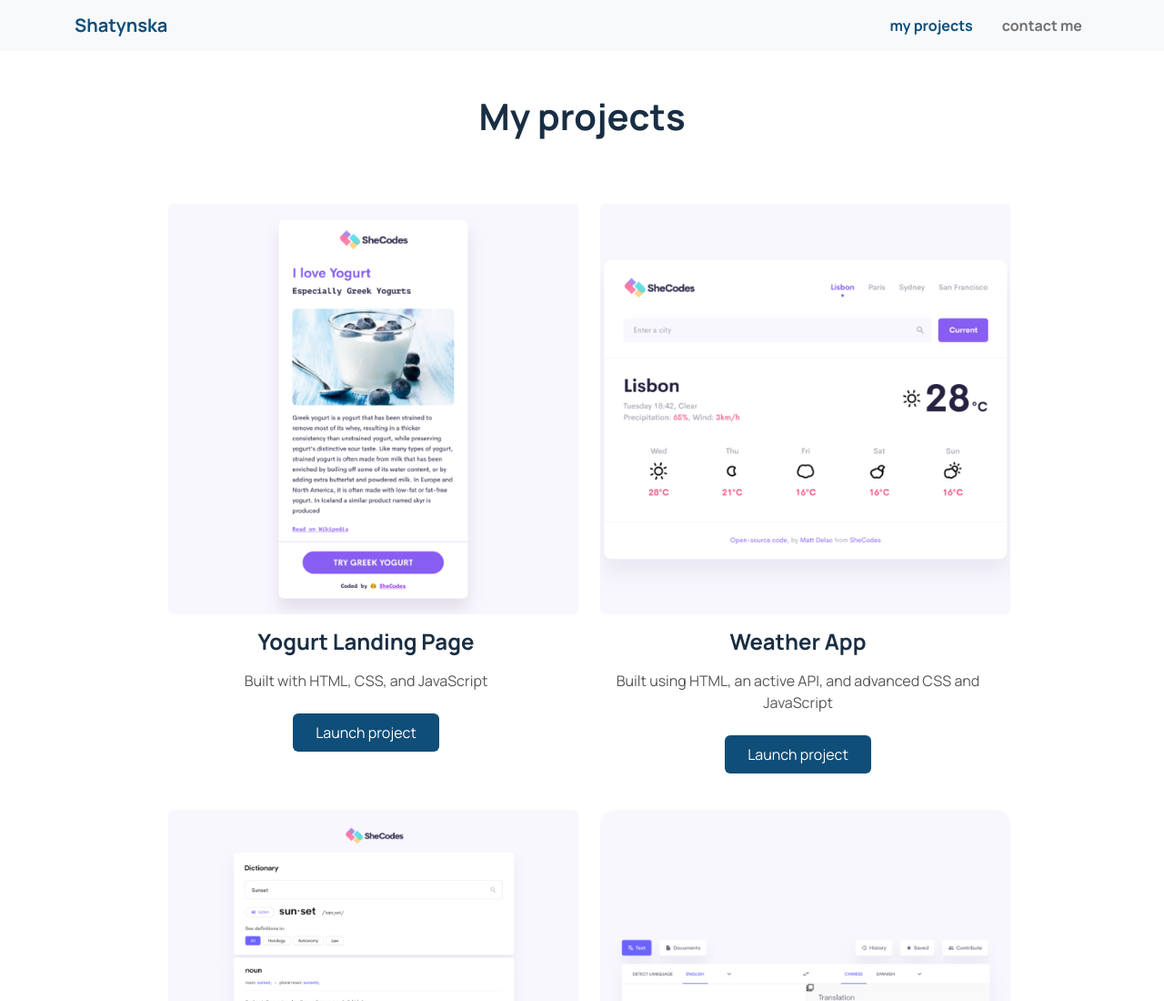
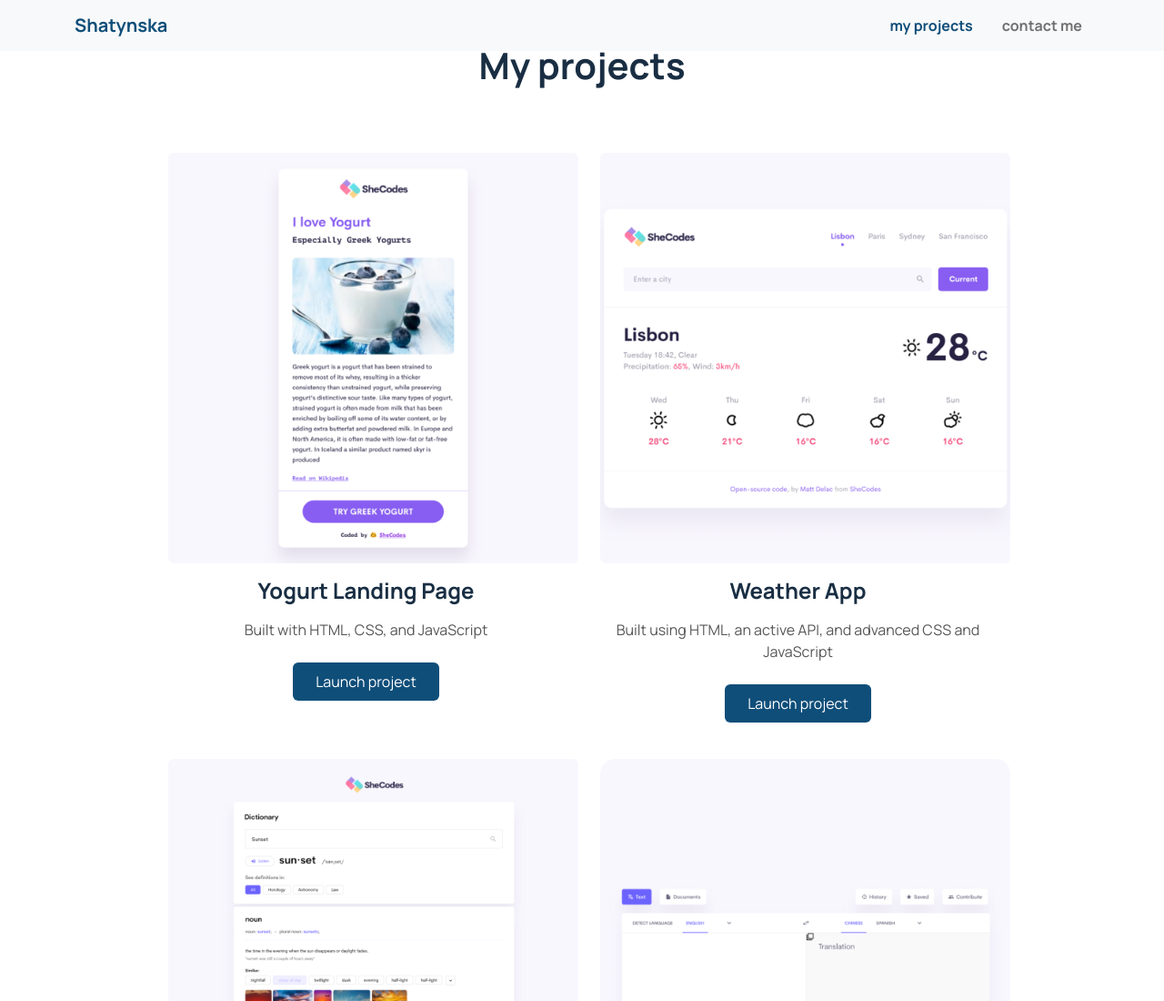
Before and after one commit to niftywebsite/getanifty.website, a plain HTML site: page projects.html in a window 1280 px wide. Shown: the top 1100 px of the page at 91% size. Drawn offline with nearby package versions, Linux system fonts and the light colour scheme.

Commit message:
added fixed-top class to nav

```diff
--- a/projects.html
+++ b/projects.html
@@ -27,7 +27,7 @@
 <body>
 
     <header>
-        <nav class="navbar navbar-expand-sm bg-light">
+        <nav class="navbar navbar-expand-sm fixed-top bg-light">
             <div class="container-lg">
                 <a class="navbar-brand text-brand-color fw-bold" href="/">Shatynska</a>
                 <button class="navbar-toggler" type="button" data-bs-toggle="collapse"
@@ -39,7 +39,8 @@
                 <div class="collapse navbar-collapse" id="navbarSupportedContent">
                     <ul class="navbar-nav mb-2 mb-sm-0 w-100 d-flex justify-content-end">
                         <li class="nav-item me-3">
-                            <a class="nav-link fw-bold text-brand-color" aria-current="page" href="/projects.html">my projects</a>
+                            <a class="nav-link fw-bold text-brand-color" aria-current="page" href="/projects.html">my
+                                projects</a>
                         </li>
                         <li class="nav-item">
                             <a class="nav-link fw-bold" href="/contact.html">contact me</a>
```
Also changed, not shown: contact.html (+1 -1 lines), index.html (+1 -1 lines).
